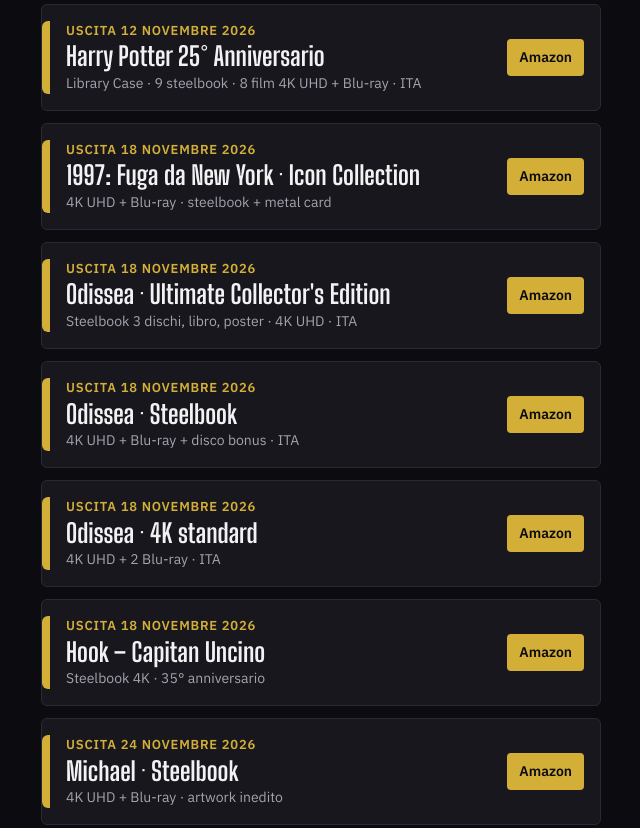
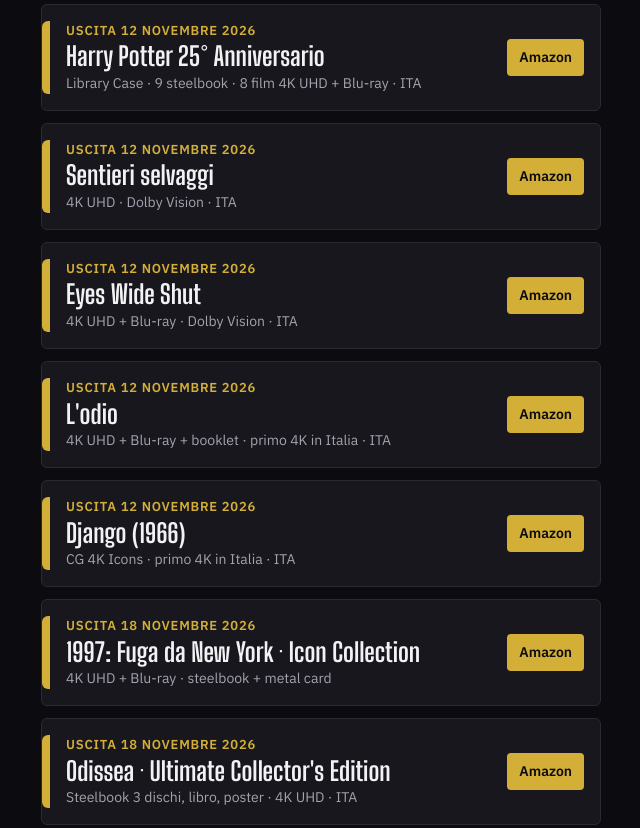
Before and after one commit to achillemazziotti-eng/4kcollectionitalia-media, a plain HTML site: page index.html in a window 1280 px wide. Shown: the part 2100-2928 px from the top of the page, without its empty margins (319-959 px from the left). Drawn offline with Linux system fonts and the light colour scheme.

Commit message:
Post 9 novembre: I grandi classici arrivano in 4K
Co-Authored-By: Claude Opus 5.5 <noreply@anthropic.com>
Claude-Session: https://claude.ai/code/session_01ACcHLHPBzBY3XVQmzDa8dx

```diff
--- a/index.html
+++ b/index.html
@@ -181,6 +181,42 @@ footer{color:var(--muted);font-size:13px;border-top:1px solid var(--line);paddin
       </span>
       <span class="go">Amazon</span>
     </a>
+    <a class="item" href="https://www.amazon.it/dp/B0H4MPK965?tag=paginafaceb0e-21" target="_blank" rel="noopener sponsored">
+      <span class="spine"></span>
+      <span class="info">
+        <span class="date">Uscita 12 novembre 2026</span>
+        <span class="title">Sentieri selvaggi</span>
+        <span class="meta">4K UHD · Dolby Vision · ITA</span>
+      </span>
+      <span class="go">Amazon</span>
+    </a>
+    <a class="item" href="https://www.amazon.it/dp/B0H4MLKSXC?tag=paginafaceb0e-21" target="_blank" rel="noopener sponsored">
+      <span class="spine"></span>
+      <span class="info">
+        <span class="date">Uscita 12 novembre 2026</span>
+        <span class="title">Eyes Wide Shut</span>
+        <span class="meta">4K UHD + Blu-ray · Dolby Vision · ITA</span>
+      </span>
+      <span class="go">Amazon</span>
+    </a>
+    <a class="item" href="https://www.amazon.it/dp/B0HL9FNZSB?tag=paginafaceb0e-21" target="_blank" rel="noopener sponsored">
+      <span class="spine"></span>
+      <span class="info">
+        <span class="date">Uscita 12 novembre 2026</span>
+        <span class="title">L'odio</span>
+        <span class="meta">4K UHD + Blu-ray + booklet · primo 4K in Italia · ITA</span>
+      </span>
+      <span class="go">Amazon</span>
+    </a>
+    <a class="item" href="https://www.amazon.it/dp/B0HL9JZS3X?tag=paginafaceb0e-21" target="_blank" rel="noopener sponsored">
+      <span class="spine"></span>
+      <span class="info">
+        <span class="date">Uscita 12 novembre 2026</span>
+        <span class="title">Django (1966)</span>
+        <span class="meta">CG 4K Icons · primo 4K in Italia · ITA</span>
+      </span>
+      <span class="go">Amazon</span>
+    </a>
     <a class="item" href="https://www.amazon.it/dp/B0HC3KHM3W?tag=paginafaceb0e-21" target="_blank" rel="noopener sponsored">
       <span class="spine"></span>
       <span class="info">
@@ -352,6 +388,15 @@ footer{color:var(--muted);font-size:13px;border-top:1px solid var(--line);paddin
       </span>
       <span class="go">Amazon</span>
     </a>
+    <a class="item" href="https://www.amazon.it/dp/B0HN7PSY9Y?tag=paginafaceb0e-21" target="_blank" rel="noopener sponsored">
+      <span class="spine"></span>
+      <span class="info">
+        <span class="date">Uscita 16 dicembre 2026</span>
+        <span class="title">Lawrence d'Arabia</span>
+        <span class="meta">2 4K UHD + 2 Blu-ray · Dolby Vision · ITA</span>
+      </span>
+      <span class="go">Amazon</span>
+    </a>
   </section>
 
   <section class="list" aria-labelledby="s2">
```
Also changed, not shown: img/grandi-classici-4k/s01.jpg (added), img/grandi-classici-4k/s02.jpg (added), img/grandi-classici-4k/s03.jpg (added), img/grandi-classici-4k/s04.jpg (added), img/grandi-classici-4k/s05.jpg (added), img/grandi-classici-4k/s06.jpg (added), img/grandi-classici-4k/s07.jpg (added).
